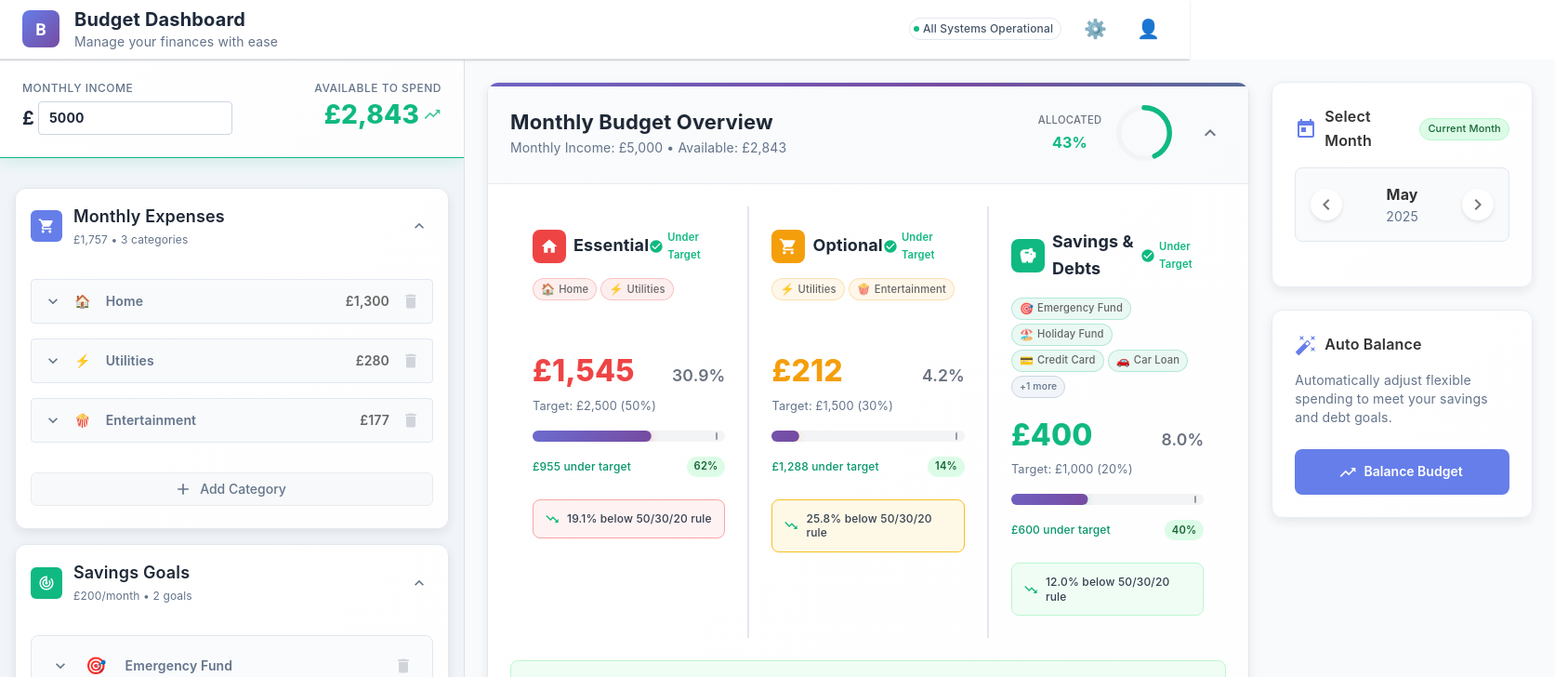
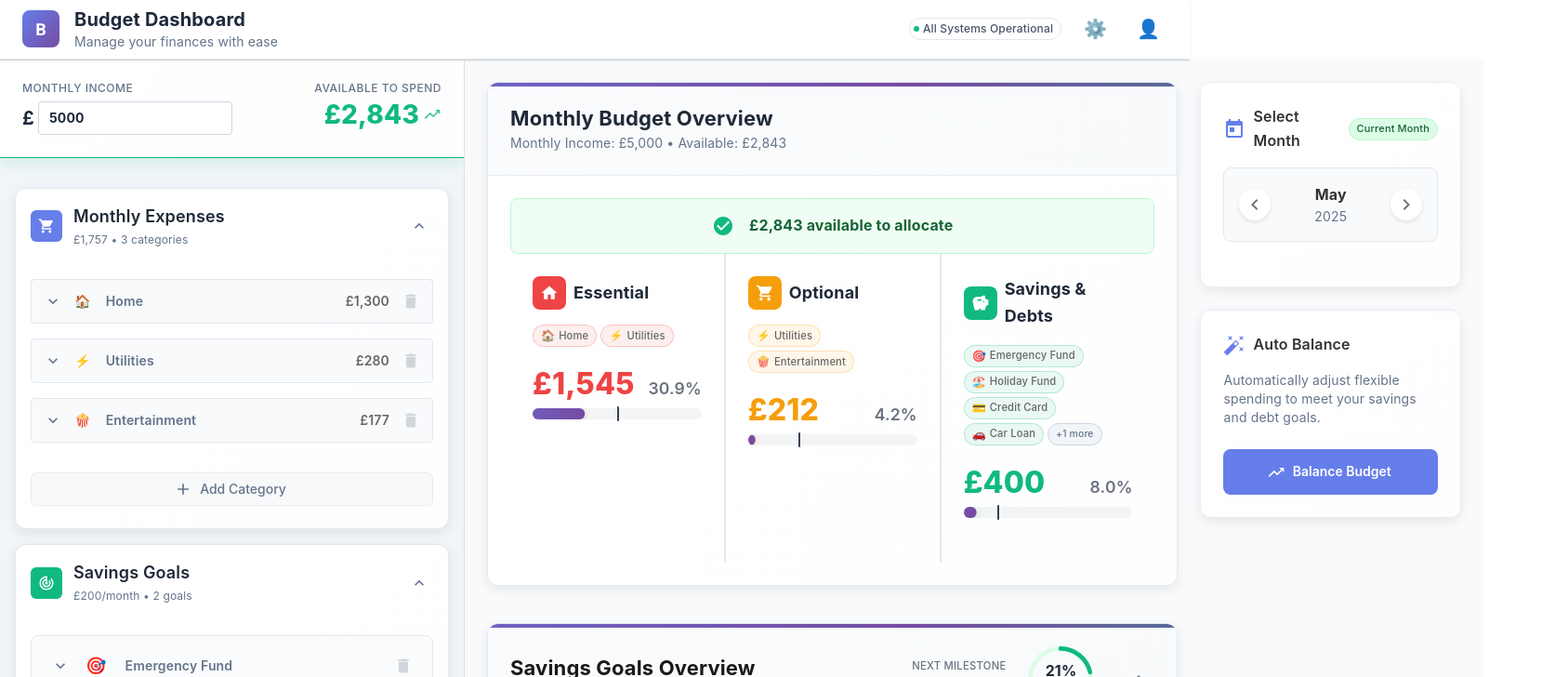
Before and after one commit to randellios/budget, a React (Vite) app: page / in a window 1280 px wide. Shown: the top 728 px of the page at 93% size, 1673 px wide, since content can reach past the window. Built offline with nearby package versions, Linux system fonts and the light colour scheme.

Commit message:
simplified

```diff
--- a/src/components/overview/MonthlyBudgetOverview/MonthlyBudgetOverview.jsx
+++ b/src/components/overview/MonthlyBudgetOverview/MonthlyBudgetOverview.jsx
@@ -56,12 +56,10 @@ const MonthlyBudgetOverview = () => {
   const remaining = useAppSelector(selectRemainingIncome);
   const allocationPercentage = useAppSelector(selectBudgetAllocationPercentage);
 
-  // Get actual category data
   const expenseCategories = useAppSelector(selectExpenseCategories);
   const savingsGoals = useAppSelector(selectSavingsGoals);
   const debts = useAppSelector(selectDebts);
 
-  // Helper function to get categories for each budget type
   const getEssentialCategories = () => {
     return expenseCategories
       .filter((cat) =>
@@ -80,21 +78,16 @@ const MonthlyBudgetOverview = () => {
 
   const getSavingsAndDebtCategories = () => {
     const categories = [];
-
-    // Add savings goals with contributions
     savingsGoals.forEach((goal) => {
       if (goal.monthlyContribution > 0) {
         categories.push({ name: goal.name, icon: goal.icon });
       }
     });
-
-    // Add debts with payments
     debts.forEach((debt) => {
       if (debt.monthlyPayment > 0) {
         categories.push({ name: debt.name, icon: debt.icon });
       }
     });
-
     return categories;
   };
 
@@ -184,61 +177,44 @@ const MonthlyBudgetOverview = () => {
               {remaining.toLocaleString()}
             </Typography>
           </Box>
-          <Box sx={{ display: 'flex', alignItems: 'center', gap: 2 }}>
-            <Box sx={{ textAlign: 'center' }}>
-              <Typography
-                variant="caption"
-                sx={{
-                  fontSize: '0.7rem',
-                  color: '#6b7280',
-                  fontWeight: 500,
-                  textTransform: 'uppercase',
-                  letterSpacing: '0.3px',
-                  display: 'block',
-                  mb: 0.25
-                }}
-              >
-                Allocated
-              </Typography>
+        </Box>
+      </SectionHeader>
+
+      <Collapse in={isExpanded} timeout="auto" unmountOnExit>
+        <CardContent sx={{ p: 3, pt: 0 }}>
+          {remaining !== 0 && (
+            <Box
+              sx={{
+                mt: 3,
+                p: 2,
+                borderRadius: 2,
+                backgroundColor: remaining > 0 ? '#f0fdf4' : '#fef2f2',
+                border: `1px solid ${remaining > 0 ? '#bbf7d0' : '#fca5a5'}`,
+                display: 'flex',
+                alignItems: 'center',
+                justifyContent: 'center',
+                gap: 2
+              }}
+            >
+              {remaining > 0 ? (
+                <CheckCircleIcon sx={{ fontSize: 24, color: '#10b981' }} />
+              ) : (
+                <WarningIcon sx={{ fontSize: 24, color: '#ef4444' }} />
+              )}
               <Typography
                 variant="h6"
                 sx={{
                   fontWeight: 700,
-                  fontSize: '1rem',
-                  color: remaining >= 0 ? '#10b981' : '#ef4444'
+                  color: remaining > 0 ? '#166534' : '#991b1b',
+                  textAlign: 'center'
                 }}
               >
-                {Math.round(allocationPercentage)}%
+                {remaining > 0
+                  ? `£${remaining.toLocaleString()} available to allocate`
+                  : `£${Math.abs(remaining).toLocaleString()} over budget - adjust spending or increase income`}
               </Typography>
             </Box>
-            <Box sx={{ position: 'relative', display: 'inline-flex' }}>
-              <CircularProgress
-                variant="determinate"
-                value={100}
-                size={60}
-                thickness={4}
-                sx={{ color: '#f3f4f6', position: 'absolute' }}
-              />
-              <CircularProgress
-                variant="determinate"
-                value={Math.min(allocationPercentage, 100)}
-                size={60}
-                thickness={4}
-                sx={{
-                  color: remaining >= 0 ? '#10b981' : '#ef4444',
-                  '& .MuiCircularProgress-circle': { strokeLinecap: 'round' }
-                }}
-              />
-            </Box>
-            <IconButton size="small" sx={{ color: '#6b7280', ml: 1 }}>
-              {isExpanded ? <ExpandLessIcon /> : <ExpandMoreIcon />}
-            </IconButton>
-          </Box>
-        </Box>
-      </SectionHeader>
-
-      <Collapse in={isExpanded} timeout="auto" unmountOnExit>
-        <CardContent sx={{ p: 3 }}>
+          )}
           <Box
             sx={{
               display: 'grid',
@@ -250,10 +226,7 @@ const MonthlyBudgetOverview = () => {
             {budgetCategories.map((category, index) => {
               const actualPercentage =
                 monthlyIncome > 0 ? (category.amount / monthlyIncome) * 100 : 0;
-              const progressPercentage =
-                category.target > 0
-                  ? (category.amount / category.target) * 100
-                  : 0;
+              const progressPercentage = actualPercentage;
               const statusInfo = getStatusIndicator(
                 category.amount,
                 category.target
@@ -300,26 +273,9 @@ const MonthlyBudgetOverview = () => {
                           {category.title}
                         </Typography>
                       </Box>
-                      <Box
-                        sx={{ display: 'flex', alignItems: 'center', gap: 0.5 }}
-                      >
-                        <StatusIcon
-                          sx={{ fontSize: 16, color: statusInfo.color }}
-                        />
-                        <Typography
-                          variant="caption"
-                          sx={{
-                            fontSize: '0.7rem',
-                            fontWeight: 600,
-                            color: statusInfo.color
-                          }}
-                        >
-                          {statusInfo.status}
-                        </Typography>
-                      </Box>
                     </Box>
 
-                    <Box sx={{ mb: 3, minHeight: '60px' }}>
+                    <Box sx={{ mb: 3 }}>
                       {category.categories.length > 0 ? (
                         <Box
                           sx={{ display: 'flex', flexWrap: 'wrap', gap: 0.5 }}
@@ -432,15 +388,6 @@ const MonthlyBudgetOverview = () => {
                         </Typography>
                       </Box>
 
-                      <Typography
-                        variant="caption"
-                        color="text.secondary"
-                        sx={{ fontSize: '0.8rem', display: 'block', mb: 2 }}
-                      >
-                        Target: £{category.target.toLocaleString()} (
-                        {category.targetPercentage}%)
-                      </Typography>
-
                       <Box sx={{ position: 'relative', mb: 2 }}>
                         <LinearProgress
                           variant="determinate"
@@ -459,87 +406,17 @@ const MonthlyBudgetOverview = () => {
                         <Box
                           sx={{
                             position: 'absolute',
-                            right: 8,
+                            left: `${Math.min(category.targetPercentage, 100)}%`,
                             top: '50%',
                             transform: 'translateY(-50%)',
                             width: 2,
-                            height: 8,
+                            height: 16,
                             backgroundColor: '#374151',
                             borderRadius: 1,
-                            opacity: progressPercentage > 85 ? 1 : 0.5
+                            zIndex: 1
                           }}
                         />
                       </Box>
-
-                      <Box
-                        sx={{
-                          display: 'flex',
-                          justifyContent: 'space-between',
-                          alignItems: 'center'
-                        }}
-                      >
-                        <Typography
-                          variant="caption"
-                          sx={{
-                            fontSize: '0.75rem',
-                            fontWeight: 500,
-                            color:
-                              progressPercentage > 100 ? '#ef4444' : '#059669'
-                          }}
-                        >
-                          {progressPercentage > 100
-                            ? `£${(category.amount - category.target).toLocaleString()} over target`
-                            : `£${(category.target - category.amount).toLocaleString()} under target`}
-                        </Typography>
-                        <Chip
-                          label={`${Math.round(progressPercentage)}%`}
-                          size="small"
-                          sx={{
-                            backgroundColor:
-                              progressPercentage > 100 ? '#fee2e2' : '#dcfce7',
-                            color:
-                              progressPercentage > 100 ? '#991b1b' : '#166534',
-                            fontSize: '0.7rem',
-                            fontWeight: 600,
-                            height: 22
-                          }}
-                        />
-                      </Box>
-                    </Box>
-
-                    <Box
-                      sx={{
-                        display: 'flex',
-                        alignItems: 'center',
-                        gap: 1,
-                        p: 1.5,
-                        borderRadius: 2,
-                        backgroundColor: category.bgColor,
-                        border: `1px solid ${category.borderColor}`
-                      }}
-                    >
-                      {actualPercentage > category.targetPercentage ? (
-                        <TrendingUpIcon
-                          sx={{ fontSize: 16, color: '#ef4444' }}
-                        />
-                      ) : (
-                        <TrendingDownIcon
-                          sx={{ fontSize: 16, color: '#10b981' }}
-                        />
-                      )}
-                      <Typography
-                        variant="caption"
-                        sx={{
-                          fontSize: '0.75rem',
-                          fontWeight: 500,
-                          color: '#374151',
-                          lineHeight: 1.3
-                        }}
-                      >
-                        {actualPercentage > category.targetPercentage
-                          ? `${(actualPercentage - category.targetPercentage).toFixed(1)}% above 50/30/20 rule`
-                          : `${(category.targetPercentage - actualPercentage).toFixed(1)}% below 50/30/20 rule`}
-                      </Typography>
                     </Box>
                   </Box>
 
@@ -558,40 +435,6 @@ const MonthlyBudgetOverview = () => {
               );
             })}
           </Box>
-
-          {remaining !== 0 && (
-            <Box
-              sx={{
-                mt: 3,
-                p: 2,
-                borderRadius: 2,
-                backgroundColor: remaining > 0 ? '#f0fdf4' : '#fef2f2',
-                border: `1px solid ${remaining > 0 ? '#bbf7d0' : '#fca5a5'}`,
-                display: 'flex',
-                alignItems: 'center',
-                justifyContent: 'center',
-                gap: 2
-              }}
-            >
-              {remaining > 0 ? (
-                <CheckCircleIcon sx={{ fontSize: 24, color: '#10b981' }} />
-              ) : (
-                <WarningIcon sx={{ fontSize: 24, color: '#ef4444' }} />
-              )}
-              <Typography
-                variant="h6"
-                sx={{
-                  fontWeight: 700,
-                  color: remaining > 0 ? '#166534' : '#991b1b',
-                  textAlign: 'center'
-                }}
-              >
-                {remaining > 0
-                  ? `£${remaining.toLocaleString()} available to allocate`
-                  : `£${Math.abs(remaining).toLocaleString()} over budget - adjust spending or increase income`}
-              </Typography>
-            </Box>
-          )}
         </CardContent>
       </Collapse>
     </GradientCard>
```
Also changed, not shown: 1 other file (tests, documents, lock files or other folders).
